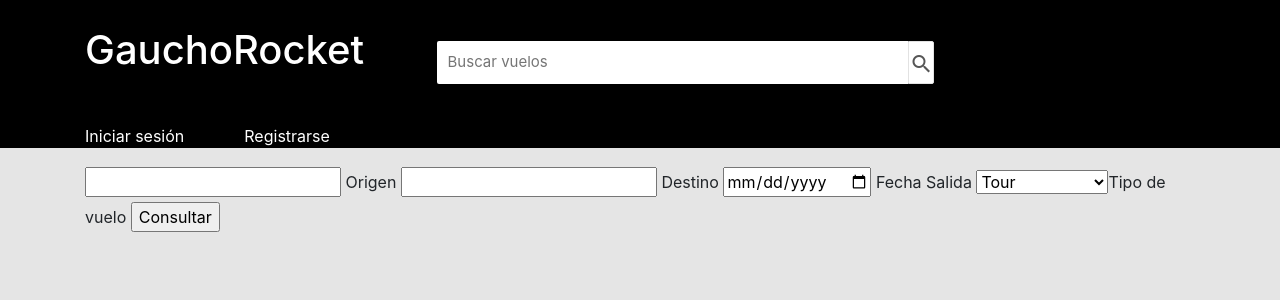
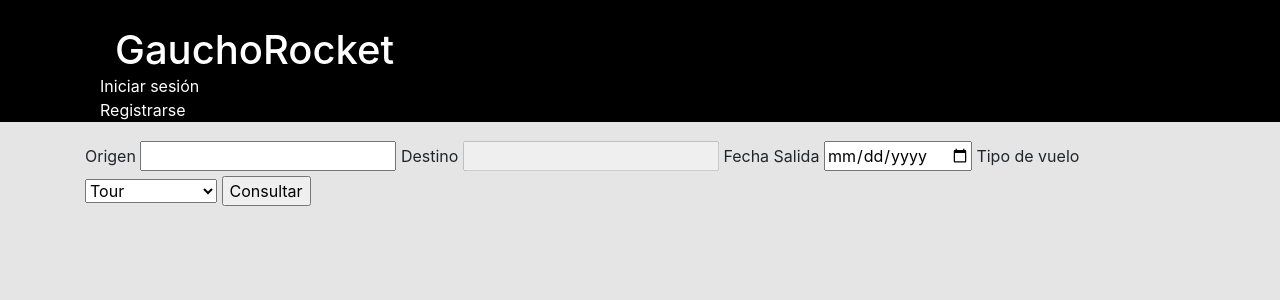
Before and after one commit to LeandroChazarreta/Sistema-Pasajes, a PHP site: page / in a window 1280 px wide. Shown: the top 300 px of the page. Run offline with PHP 8.4, Linux system fonts and the light colour scheme; some libraries are stand-ins or nearby versions.

Commit message:
Cambios en el login

```diff
--- a/Views/Contenido/busqueda-vuelo-view.php
+++ b/Views/Contenido/busqueda-vuelo-view.php
@@ -14,8 +14,6 @@
     <div class="container">
   <!-- Contenido -->
      <?php
-            echo "<p>$instruccion</p>";
-            echo "<p>$tipoVuelo</p>";
             echo"
             <table class='table table-bordered table-dark'>
             <thead>
@@ -32,6 +30,7 @@
                         <td>" . $vuelo['fecha_viaje'] . "</td>
                         <td>" . $vuelo['duracion'] . "</td>
                         <td>".  "$" . $vuelo['costo_vuelo'] . "</td>
+                        <td><a href='reserva' </td>
                      </tr>";
               }
                echo "</tbody>";
--- a/Views/Contenido/index-view.php
+++ b/Views/Contenido/index-view.php
@@ -1,3 +1,20 @@
+<script src="https://ajax.googleapis.com/ajax/libs/jquery/3.2.1/jquery.min.js"></script>
+
+<script type="text/javascript">
+  $( function() {
+    $("#tipoVuelo").change( function() {
+        if ($(this).val() === "entre-destino") {
+            $("#destino").prop("disabled", false);
+        }else{
+          $("#destino").prop("disabled", true);
+          $("#destino").val("");
+        }
+    });
+})
+
+</script>
+
+
 <?php
 if(isset($_SESSION))
 {
@@ -20,23 +37,22 @@ if(isset($_SESSION))
   <!-- Contenido -->
      <? // php include_once "Views/Modulos/Productos-view.php"; ?>
      <form action="./Controller/BusquedaVueloController.php" method="POST">
+            <label for="origen">Origen</label>
             <input type="text" name="origen" id="origen" >
-            <label for="origen">Origen</label>
-            <input type="text" name="destino" id="destino" >
             <label for="destino">Destino</label>
+            <input type="text" name="destino" id="destino" disabled="disabled" >
+            <label for="fechaIda">Fecha Salida </label>
             <input type="date" name="fechaIda" id="fechaIda" >
-            <label for="fechaIda">Fecha Salida </label>
-
-            <select name="vuelo">
+            Tipo de vuelo
+            <select name="vuelo"  id="tipoVuelo" required="">
             <option value="tour"> Tour</option>
             <option value="orbital">Orbitales </option>
             <option value="entre-destino">Entre Destinos</option>
-            </select>Tipo de vuelo
+            </select>
 
             <input type="submit" name="consulta-viaje" value="Consultar">
         </form>
     </div>
-
 
      <script src="<?phpSERVERURL?>/Views/js/bootstrap.bundle.min.js"></script>
      <script src="<?phpSERVERURL?>/Views/js/jquery.slim.min.js"></script>
--- a/Views/Modulos/Navbar1-view.php
+++ b/Views/Modulos/Navbar1-view.php
@@ -7,22 +7,15 @@
 
             </ul>
         </div>
-        <div class="row row2">
+        <div class="col-sm-6">
             <div class="col-sm-2">
-                <h2 style="margin:0px;"><span class="smallnav menu" onclick="openNav()">☰ GauchoRocket</span></h2>
                 <h1 style="margin:0px;"><span class="largenav"><a href="./index" class="Ecommerce"> GauchoRocket </a></span></h1>
             </div>
 
-            <div class="flipkart-navbar-search smallsearch col-sm-8 col-xs-11">
-                <div class="row">
-                    <input class="flipkart-navbar-input col-xs-13" type="" placeholder="  Buscar vuelos" name="">
-                    <button class="flipkart-navbar-button col-xs-1">
-                        <i class="material-icons">search</i>  </button>
-                </div>
-            </div>
-
     </div>
+    <div class="col-sm-2">
     <a class="menulogin" href="login">Iniciar sesión</a></li>
     <a class="menulogin" href="registrar">Registrarse</a></li>
+    </div>
 </div>
 </div>
--- a/resources/config.ini
+++ b/resources/config.ini
@@ -2,7 +2,7 @@
 host = "localhost"
 user = "root"
 password = ""
-port = 3306
+port = 3307
 database = "reservapasajes"
 
 [directories]
```
Also changed, not shown: Controller/BusquedaVueloController.php (+7 -1 lines).
